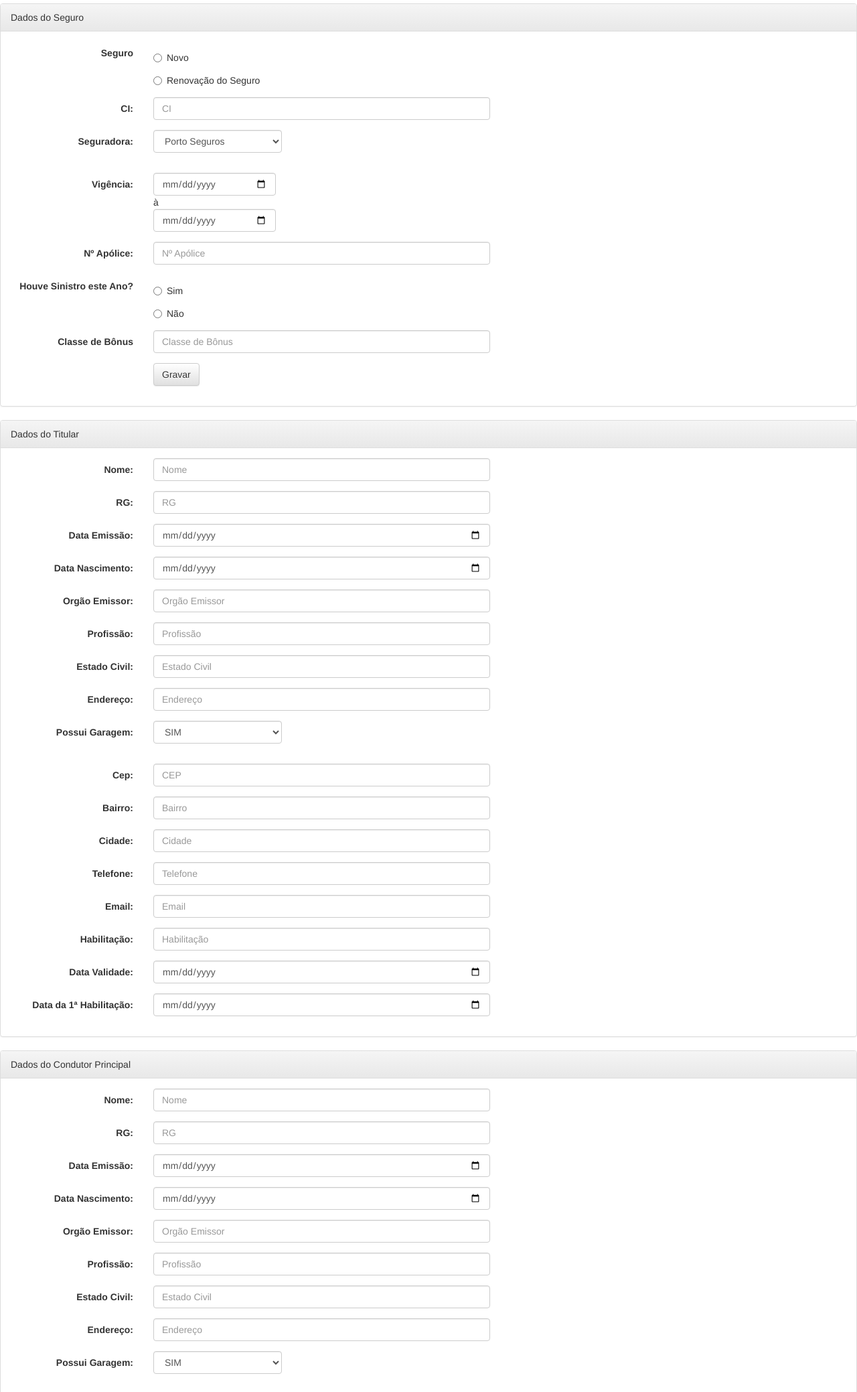
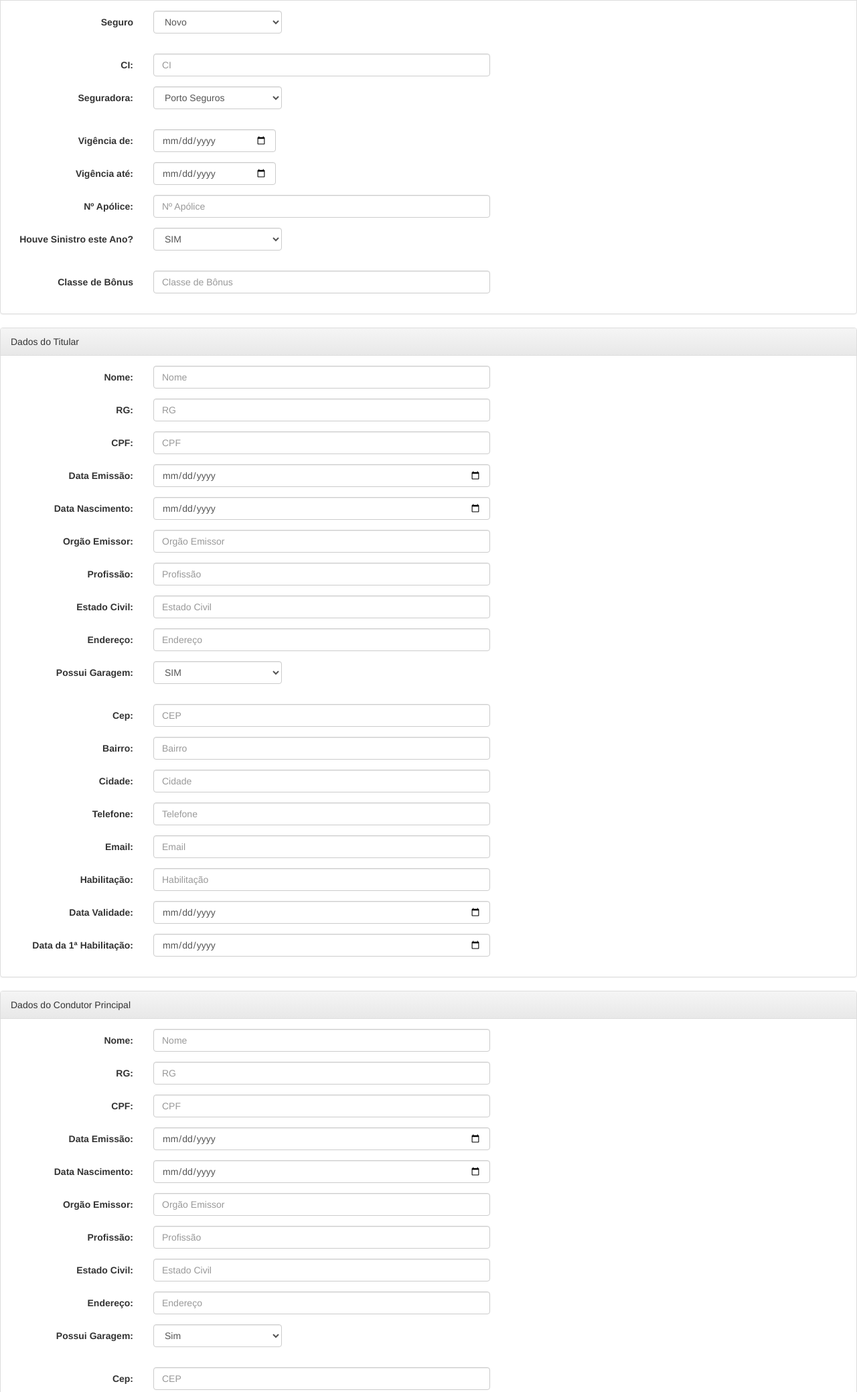
Before and after one commit to fidelisfelipe/seguradora, a plain HTML site: page seguradora/WebContent/index.html at #/proposta in a window 1280 px wide. Shown: the part 207-2285 px from the top of the page at 67% size. Drawn offline with nearby package versions, Linux system fonts and the light colour scheme.

Commit message:
incluindo formulario com mascaras

```diff
--- a/seguradora/WebContent/js/controllers/Proposta.js
+++ b/seguradora/WebContent/js/controllers/Proposta.js
@@ -20,6 +20,11 @@
 	 * Situacao da Proposta
 	 */
 	function SituacaoProposta(id, nome){
+		this.id = id;
+		this.nome = nome;
+	}
+
+	function TipoSeguro(id, nome){
 		this.id = id;
 		this.nome = nome;
 	}
@@ -173,8 +178,37 @@
 				               {id:1, nome: 'Porto Seguros'},
 				               {id:2, nome: 'Itaú Seguros'}
 				              ];
+		scope.tipoSeguroList = [
+				               {id:1, nome: 'Novo'},
+				               {id:2, nome: 'Renovação'}
+				              ];
 		scope.validarCampos = function(){
 			log.info("validar campos");
 		}
+		setMask();
+	}
+
+	function setMask(){
+
+		$("input").each(function(){
+			var mascara = $(this).attr("mask");
+			if(mascara == 'maskCpf'){
+				$(this).mask('000.000.000-00', {reverse: true, clearIfNotMatch: true});
+			}else if(mascara == 'maskAlfaNumerico'){
+
+			}else if(mascara == 'maskData'){
+				$(this).mask('00/00/0000', {clearIfNotMatch: true});
+			}else if(mascara == 'maskCep'){
+				$(this).mask('00000-000', {reverse: true, clearIfNotMatch: true});
+			}else if(mascara == 'maskTelefone'){
+				$(this).mask('(00) 0000-0000', {clearIfNotMatch: true});
+			}else if(mascara == 'maskEmail'){
+
+			}else if(mascara == 'maskNumerico'){
+
+			}else if(mascara == 'maskPlaca'){
+				$(this).mask('AAA-0000', {clearIfNotMatch: true});
+			}
+		});
 
 	}
--- a/seguradora/WebContent/proposta.html
+++ b/seguradora/WebContent/proposta.html
@@ -1,21 +1,21 @@
 <div class="pages">
   <h3>{{title}}</h3>
 
+<form class="form-horizontal" role="form">
 
 <div class="panel panel-default">
   <div class="panel-heading" >Dados do Seguro</div>
   <div class="panel-body">
 
-		<form class="form-horizontal" role="form">
-
 		  <div class="form-group">
 		  	<label class="control-label col-sm-2" for="tipoSeguro">Seguro</label>
-		    <div class="col-sm-5">
-		    	<div class="radio">
-			    <label class="radio-inline"><input type="radio" name="tipoSeguro">Novo</label>
-			    </div>
-			    <div class="radio">
-				<label class="radio-inline" ><input type="radio" name="tipoSeguro" >Renovação do Seguro</label>
+		  	<div class="col-sm-5">
+		    	<div class="form-group">
+			    	<div class="col-sm-5">
+					  <select class="form-control" id="sel1">
+					    <option ng-repeat="tipoSeguro in tipoSeguroList" value="{{tipoSeguro.id}}" >{{tipoSeguro.nome}}</option>
+					  </select>
+					</div>
 				</div>
 		    </div>
 		  </div>
@@ -39,13 +39,18 @@
 				</div>
 		    </div>
 		  </div>
-		  <!-- Vigencia -->
+		  <!-- Vigencia de-->
 		  <div class="form-group">
-		    <label class="control-label col-sm-2" for="vigencia">Vigência:</label>
+		    <label class="control-label col-sm-2" for="vigencia">Vigência de:</label>
 		    <div class="col-sm-2">
+		      <input type="date" class="form-control" id="vigenciaDe" placeholder="01/01/2016">
+		    </div>
+		  </div>
 
-		      <input type="date" class="form-control" id="vigenciaDe" placeholder="01/01/2016">
-		      à
+		   <!-- Vigencia até-->
+		  <div class="form-group">
+		    <label class="control-label col-sm-2" for="vigencia">Vigência até:</label>
+		    <div class="col-sm-2">
 		      <input type="date" class="form-control" id="vigenciaAte" placeholder="01/01/2016">
 		    </div>
 		  </div>
@@ -58,14 +63,16 @@
 		    </div>
 		  </div>
 		  <!-- Houve Sinistro -->
-		   <div class="form-group">
+		  <div class="form-group">
 		  	<label class="control-label col-sm-2" for="sinistro">Houve Sinistro este Ano?</label>
 		    <div class="col-sm-5">
-		    	<div class="radio">
-			    	<label class="radio-inline"><input type="radio" name="optradio">Sim</label>
-				</div>
-				<div class="radio">
-					<label class="radio-inline"><input type="radio" name="optradio">Não</label>
+		    	<div class="form-group">
+			    	<div class="col-sm-5">
+					  <select class="form-control" id="isHouveSinistro">
+					    <option value="true" >SIM</option>
+					    <option value="false" >Não</option>
+					  </select>
+					</div>
 				</div>
 		    </div>
 		  </div>
@@ -77,13 +84,6 @@
 		      <input type="text" class="form-control" id="bonus" placeholder="Classe de Bônus">
 		    </div>
 		  </div>
-		  <!-- Submit -->
-		   <div class="form-group">
-		    <div class="col-sm-offset-2 col-sm-5">
-		      <button type="submit" class="btn btn-default">Gravar</button>
-		    </div>
-		  </div>
-		</form>
 
   </div>
 </div>
@@ -91,7 +91,6 @@
 <div class="panel panel-default">
   <div class="panel-heading">Dados do Titular</div>
   <div class="panel-body">
-	<form class="form-horizontal" role="form">
 	 	<!-- Nome -->
 		  <div class="form-group">
 		    <label class="control-label col-sm-2" for="nome">Nome:</label>
@@ -103,6 +102,136 @@
 		    <label class="control-label col-sm-2" for="rg">RG:</label>
 		    <div class="col-sm-5">
 		      <input type="text" class="form-control" id="rg" placeholder="RG">
+		    </div>
+		  </div>
+		  <div class="form-group">
+		    <label class="control-label col-sm-2" for="cpf">CPF:</label>
+		    <div class="col-sm-5">
+		      <input type="text" class="form-control" id="cpf" placeholder="CPF" mask="maskCpf">
+		    </div>
+		  </div>
+		  <div class="form-group">
+		    <label class="control-label col-sm-2" for="dtEmissao">Data Emissão:</label>
+		    <div class="col-sm-5">
+		      <input type="date" class="form-control" id="dtEmissao" placeholder="01/01/2015">
+		    </div>
+		  </div>
+		  <div class="form-group">
+		    <label class="control-label col-sm-2" for="dtNascimento">Data Nascimento:</label>
+		    <div class="col-sm-5">
+		      <input type="date" class="form-control" id="dtNascimento" placeholder="01/01/2015">
+		    </div>
+		  </div>
+		  <div class="form-group">
+		    <label class="control-label col-sm-2" for="orgEmissor">Orgão Emissor:</label>
+		    <div class="col-sm-5">
+		      <input type="text" class="form-control" id="orgEmissor" placeholder="Orgão Emissor">
+		    </div>
+		  </div>
+		  <div class="form-group">
+		    <label class="control-label col-sm-2" for="profissao">Profissão:</label>
+		    <div class="col-sm-5">
+		      <input type="text" class="form-control" id="profissao" placeholder="Profissão">
+		    </div>
+		  </div>
+		  <div class="form-group">
+		    <label class="control-label col-sm-2" for="estadoCivil">Estado Civil:</label>
+		    <div class="col-sm-5">
+		      <input type="text" class="form-control" id="estadoCivil" placeholder="Estado Civil">
+		    </div>
+		  </div>
+		  <div class="form-group">
+		    <label class="control-label col-sm-2" for="endereco">Endereço:</label>
+		    <div class="col-sm-5">
+		      <input type="text" class="form-control" id="endereco" placeholder="Endereço">
+		    </div>
+		  </div>
+		  <!-- Possui Garagem -->
+		  <div class="form-group">
+		    <label class="control-label col-sm-2" for="isGaragem">Possui Garagem:</label>
+
+		    <div class="col-sm-5">
+		    	<div class="form-group">
+			    	<div class="col-sm-5">
+					  <select class="form-control" id="isGaragem">
+					    <option value="true" >SIM</option>
+					    <option value="false" >Não</option>
+					  </select>
+					</div>
+				</div>
+		    </div>
+		  </div>
+		  <div class="form-group">
+		    <label class="control-label col-sm-2" for="cep">Cep:</label>
+		    <div class="col-sm-5">
+		      <input type="text" class="form-control" id="cep" placeholder="CEP" mask="maskCep">
+		    </div>
+		  </div>
+		  <div class="form-group">
+		    <label class="control-label col-sm-2" for="cep">Bairro:</label>
+		    <div class="col-sm-5">
+		      <input type="text" class="form-control" id="bairro" placeholder="Bairro">
+		    </div>
+		  </div>
+		  <div class="form-group">
+		    <label class="control-label col-sm-2" for="cidade">Cidade:</label>
+		    <div class="col-sm-5">
+		      <input type="text" class="form-control" id="cidade" placeholder="Cidade">
+		    </div>
+		  </div>
+		  <div class="form-group">
+		    <label class="control-label col-sm-2" for="telefone">Telefone:</label>
+		    <div class="col-sm-5">
+		      <input type="text" class="form-control" id="telefone" placeholder="Telefone" mask="maskTelefone">
+		    </div>
+		  </div>
+		  <div class="form-group">
+		    <label class="control-label col-sm-2" for="email">Email:</label>
+		    <div class="col-sm-5">
+		      <input type="email" class="form-control" id="email" placeholder="Email">
+		    </div>
+		  </div>
+		  <div class="form-group">
+		    <label class="control-label col-sm-2" for="habilitacao">Habilitação:</label>
+		    <div class="col-sm-5">
+		      <input type="email" class="form-control" id="habilitacao" placeholder="Habilitação">
+		    </div>
+		  </div>
+		  <div class="form-group">
+		    <label class="control-label col-sm-2" for="dtValidade">Data Validade:</label>
+		    <div class="col-sm-5">
+		      <input type="date" class="form-control" id="dtValidade" placeholder="Data Validade">
+		    </div>
+		  </div>
+		  <div class="form-group">
+		    <label class="control-label col-sm-2" for="dtPrimeiraHabilitacao">Data da 1ª Habilitação:</label>
+		    <div class="col-sm-5">
+		      <input type="date" class="form-control" id="dtPrimeiraHabilitacao" placeholder="Data da 1ª Habilitação">
+		    </div>
+		  </div>
+  </div>
+</div>
+
+<div class="panel panel-default">
+  <div class="panel-heading">Dados do Condutor Principal</div>
+  <div class="panel-body">
+	 	<!-- Nome -->
+		  <div class="form-group">
+		    <label class="control-label col-sm-2" for="nome">Nome:</label>
+		    <div class="col-sm-5">
+		      <input type="text" class="form-control" id="nome" placeholder="Nome">
+		    </div>
+		  </div>
+		  <div class="form-group">
+		    <label class="control-label col-sm-2" for="rg">RG:</label>
+		    <div class="col-sm-5">
+		      <input type="text" class="form-control" id="rg" placeholder="RG">
+		    </div>
+		  </div>
+		   <div class="form-group">
+		    <label class="control-label col-sm-2" for="cpf">CPF:</label>
+		    <div class="col-sm-5">
+		      <input type="text" class="form-control" id="cpf" placeholder="CPF" mask="maskCpf">
 		    </div>
 		  </div>
 		  <div class="form-group">
@@ -148,7 +277,7 @@
 		    	<div class="form-group">
 			    	<div class="col-sm-5">
 					  <select class="form-control" id="isGaragem">
-					    <option value="true" >SIM</option>
+					    <option value="true" >Sim</option>
 					    <option value="false" >Não</option>
 					  </select>
 					</div>
@@ -158,11 +287,11 @@
 		  <div class="form-group">
 		    <label class="control-label col-sm-2" for="cep">Cep:</label>
 		    <div class="col-sm-5">
-		      <input type="text" class="form-control" id="cep" placeholder="CEP">
+		      <input type="text" class="form-control" id="cep" placeholder="CEP" mask="maskCep">
 		    </div>
 		  </div>
 		  <div class="form-group">
-		    <label class="control-label col-sm-2" for="cep">Bairro:</label>
+		    <label class="control-label col-sm-2" for="bairro">Bairro:</label>
 		    <div class="col-sm-5">
 		      <input type="text" class="form-control" id="bairro" placeholder="Bairro">
 		    </div>
@@ -203,61 +332,17 @@
 		      <input type="date" class="form-control" id="dtPrimeiraHabilitacao" placeholder="Data da 1ª Habilitação">
 		    </div>
 		  </div>
-	</form>
   </div>
 </div>
 
 <div class="panel panel-default">
-  <div class="panel-heading">Dados do Condutor Principal</div>
+  <div class="panel-heading">Perfil do Condutor Principal</div>
   <div class="panel-body">
-	<form class="form-horizontal" role="form">
-	 	<!-- Nome -->
+	 	<!-- Endereço do Trabalho -->
 		  <div class="form-group">
-		    <label class="control-label col-sm-2" for="nome">Nome:</label>
+		    <label class="control-label col-sm-2" for="enderecoTrabalho">Endereço do Trabalho:</label>
 		    <div class="col-sm-5">
-		      <input type="text" class="form-control" id="nome" placeholder="Nome">
-		    </div>
-		  </div>
-		  <div class="form-group">
-		    <label class="control-label col-sm-2" for="rg">RG:</label>
-		    <div class="col-sm-5">
-		      <input type="text" class="form-control" id="rg" placeholder="RG">
-		    </div>
-		  </div>
-		  <div class="form-group">
-		    <label class="control-label col-sm-2" for="dtEmissao">Data Emissão:</label>
-		    <div class="col-sm-5">
-		      <input type="date" class="form-control" id="dtEmissao" placeholder="01/01/2015">
-		    </div>
-		  </div>
-		  <div class="form-group">
-		    <label class="control-label col-sm-2" for="dtNascimento">Data Nascimento:</label>
-		    <div class="col-sm-5">
-		      <input type="date" class="form-control" id="dtNascimento" placeholder="01/01/2015">
-		    </div>
-		  </div>
-		  <div class="form-group">
-		    <label class="control-label col-sm-2" for="orgEmissor">Orgão Emissor:</label>
-		    <div class="col-sm-5">
-		      <input type="text" class="form-control" id="orgEmissor" placeholder="Orgão Emissor">
-		    </div>
-		  </div>
-		  <div class="form-group">
-		    <label class="control-label col-sm-2" for="profissao">Profissão:</label>
-		    <div class="col-sm-5">
-		      <input type="text" class="form-control" id="profissao" placeholder="Profissão">
-		    </div>
-		  </div>
-		  <div class="form-group">
-		    <label class="control-label col-sm-2" for="estadoCivil">Estado Civil:</label>
-		    <div class="col-sm-5">
-		      <input type="text" class="form-control" id="estadoCivil" placeholder="Estado Civil">
-		    </div>
-		  </div>
-		  <div class="form-group">
-		    <label class="control-label col-sm-2" for="endereco">Endereço:</label>
-		    <div class="col-sm-5">
-		      <input type="text" class="form-control" id="endereco" placeholder="Endereço">
+		      <input type="text" class="form-control" id="enderecoTrabalho" placeholder="Endereço do Trabalho">
 		    </div>
 		  </div>
 		  <!-- Possui Garagem -->
@@ -274,84 +359,11 @@
 				</div>
 		    </div>
 		  </div>
-		  <div class="form-group">
-		    <label class="control-label col-sm-2" for="cep">Cep:</label>
-		    <div class="col-sm-5">
-		      <input type="text" class="form-control" id="cep" placeholder="CEP">
-		    </div>
-		  </div>
-		  <div class="form-group">
-		    <label class="control-label col-sm-2" for="cep">Bairro:</label>
-		    <div class="col-sm-5">
-		      <input type="text" class="form-control" id="bairro" placeholder="Bairro">
-		    </div>
-		  </div>
-		  <div class="form-group">
-		    <label class="control-label col-sm-2" for="cidade">Cidade:</label>
-		    <div class="col-sm-5">
-		      <input type="text" class="form-control" id="cidade" placeholder="Cidade">
-		    </div>
-		  </div>
-		  <div class="form-group">
-		    <label class="control-label col-sm-2" for="telefone">Telefone:</label>
-		    <div class="col-sm-5">
-		      <input type="text" class="form-control" id="telefone" placeholder="Telefone">
-		    </div>
-		  </div>
-		  <div class="form-group">
-		    <label class="control-label col-sm-2" for="email">Email:</label>
-		    <div class="col-sm-5">
-		      <input type="email" class="form-control" id="email" placeholder="Email">
-		    </div>
-		  </div>
-		  <div class="form-group">
-		    <label class="control-label col-sm-2" for="habilitacao">Habilitação:</label>
-		    <div class="col-sm-5">
-		      <input type="email" class="form-control" id="habilitacao" placeholder="Habilitação">
-		    </div>
-		  </div>
-		  <div class="form-group">
-		    <label class="control-label col-sm-2" for="dtValidade">Data Validade:</label>
-		    <div class="col-sm-5">
-		      <input type="date" class="form-control" id="dtValidade" placeholder="Data Validade">
-		    </div>
-		  </div>
-		  <div class="form-group">
-		    <label class="control-label col-sm-2" for="dtPrimeiraHabilitacao">Data da 1ª Habilitação:</label>
-		    <div class="col-sm-5">
-		      <input type="date" class="form-control" id="dtPrimeiraHabilitacao" placeholder="Data da 1ª Habilitação">
-		    </div>
-		  </div>
-	</form>
-  </div>
-</div>
-
-<div class="panel panel-default">
-  <div class="panel-heading">Perfil do Condutor Principal</div>
-  <div class="panel-body">
-	<form class="form-horizontal" role="form">
-	 	<!-- Endereço do Trabalho -->
-		  <div class="form-group">
-		    <label class="control-label col-sm-2" for="enderecoTrabalho">Endereço do Trabalho:</label>
-		    <div class="col-sm-5">
-		      <input type="text" class="form-control" id="enderecoTrabalho" placeholder="Endereço do Trabalho">
-		    </div>
-		  </div>
-		  <!-- Possui Garagem -->
-		  <div class="form-group">
-		    <label class="control-label col-sm-2" for="isGaragem">Possui Garagem:</label>
-		    <div class="col-sm-5">
-					  <select class="form-control" id="isGaragem">
-					    <option value="true" >SIM</option>
-					    <option value="false" >Não</option>
-					  </select>
-		    </div>
-		  </div>
 		  <!-- Cep -->
 		  <div class="form-group">
 		    <label class="control-label col-sm-2" for="cep">Cep:</label>
 		    <div class="col-sm-5">
-		      <input type="text" class="form-control" id="cep" placeholder="Cep">
+		      <input type="text" class="form-control" id="cep" placeholder="Cep" mask="maskCep">
 		    </div>
 		  </div>
 		  <!-- Cidade -->
@@ -371,14 +383,12 @@
 				  </select>
 		    </div>
 		  </div>
-	</form>
   </div>
 </div>
 
 <div class="panel panel-default">
   <div class="panel-heading">Condutor Menor de 25 anos</div>
   <div class="panel-body">
-	<form class="form-horizontal" role="form">
 	 	<!-- Nome -->
 		  <div class="form-group">
 		    <label class="control-label col-sm-2" for="nome">Nome:</label>
@@ -428,14 +438,12 @@
 		      <input type="date" class="form-control" id="dtPrimeiraHabilitacao" placeholder="Data da 1ª Habilitação">
 		    </div>
 		  </div>
-	</form>
   </div>
 </div>
 
 <div class="panel panel-default">
   <div class="panel-heading">Dados do Veículo</div>
   <div class="panel-body">
-	<form class="form-horizontal" role="form">
 	 	  <!-- Fabricante -->
 		  <div class="form-group">
 		    <label class="control-label col-sm-2" for="fabricante">Fabricante:</label>
@@ -513,7 +521,7 @@
 		  <div class="form-group">
 		    <label class="control-label col-sm-2" for="placa">Placa:</label>
 		    <div class="col-sm-5">
-		      <input type="text" class="form-control" id="placa" placeholder="Placa">
+		      <input type="text" class="form-control" id="placa" placeholder="Placa" mask="maskPlaca">
 		    </div>
 		  </div>
 		  <!-- Chassi -->
@@ -551,6 +559,15 @@
 		      <input type="text" class="form-control" id="banco" placeholder="Banco">
 		    </div>
 		  </div>
-	</form>
+
+		  <!-- Submit -->
+		   <div class="form-group">
+		    <div class="col-sm-offset-2 col-sm-5">
+		      <button type="submit" class="btn btn-default">Gravar</button>
+		    </div>
+		  </div>
+
   </div>
 </div>
+
+</form>
```
Also changed, not shown: seguradora/WebContent/index.html (+2 -2 lines).
